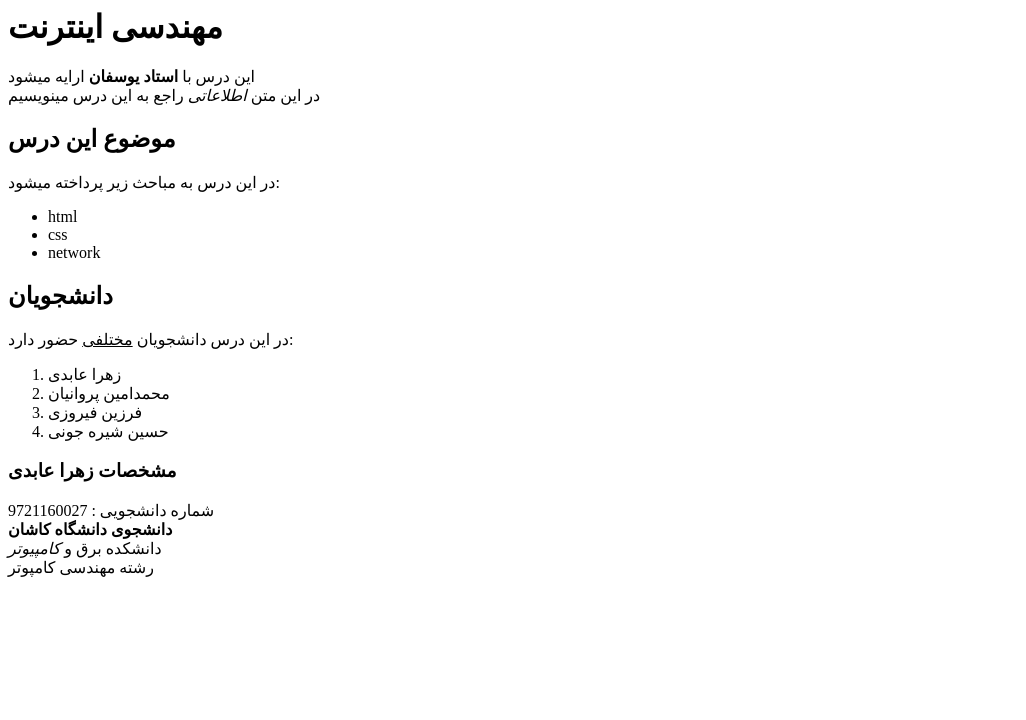
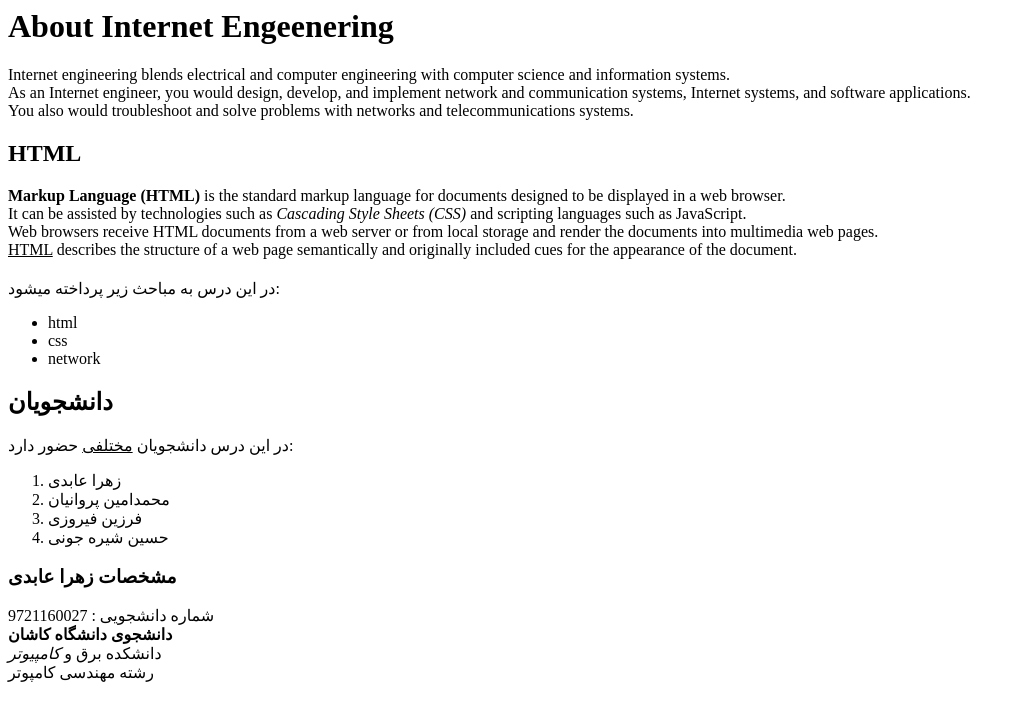
Before and after one commit to abedi9721160027zahra/abedi9721160027zahra, a plain HTML site: page zahra.html in a window 1280 px wide. Shown: the whole page, without its empty margins (0-1026 px from the left). Drawn offline with Linux system fonts and the light colour scheme.

Commit message:
update text2

```diff
--- a/zahra.html
+++ b/zahra.html
@@ -1,15 +1,26 @@
 <html>
 <head>
 <title>
-  زهرا عابدی
+  Ie990720exercise
 </title>
 </head>
 <body>
 
-<h1>مهندسی اینترنت</h1>
-<p>این درس با <strong>استاد یوسفان</strong> ارایه میشود
-<br/> در این متن<em> اطلاعاتی</em> راجع به این درس مینویسیم</p>
-<h2>موضوع این درس</h2>
+<h1>About Internet Engeenering</h1>
+<p>Internet engineering blends electrical and computer engineering with computer science and information systems.
+  <br />
+  As an Internet engineer, you would design, develop, and implement network and communication systems, Internet systems, and software applications.
+  <br />
+  You also would troubleshoot and solve problems with networks and telecommunications systems.</p>
+
+<h2> HTML </h2>
+<p><strong>Markup Language (HTML)</strong>  is the standard markup language for documents designed to be displayed in a web browser.<br />
+  It can be assisted by technologies such as<em> Cascading Style Sheets (CSS)</em> and scripting languages such as JavaScript.<br />
+  Web browsers receive HTML documents from a web server or from local storage and render the documents into multimedia web pages.<br />
+  <u>HTML</u> describes the structure of a web page semantically and originally included cues for the appearance of the document.
+</p>
+
+<h2></h2>
 <p>در این درس به مباحث زیر پرداخته میشود:</p>
 <ul>
   <li>html</li>
```
